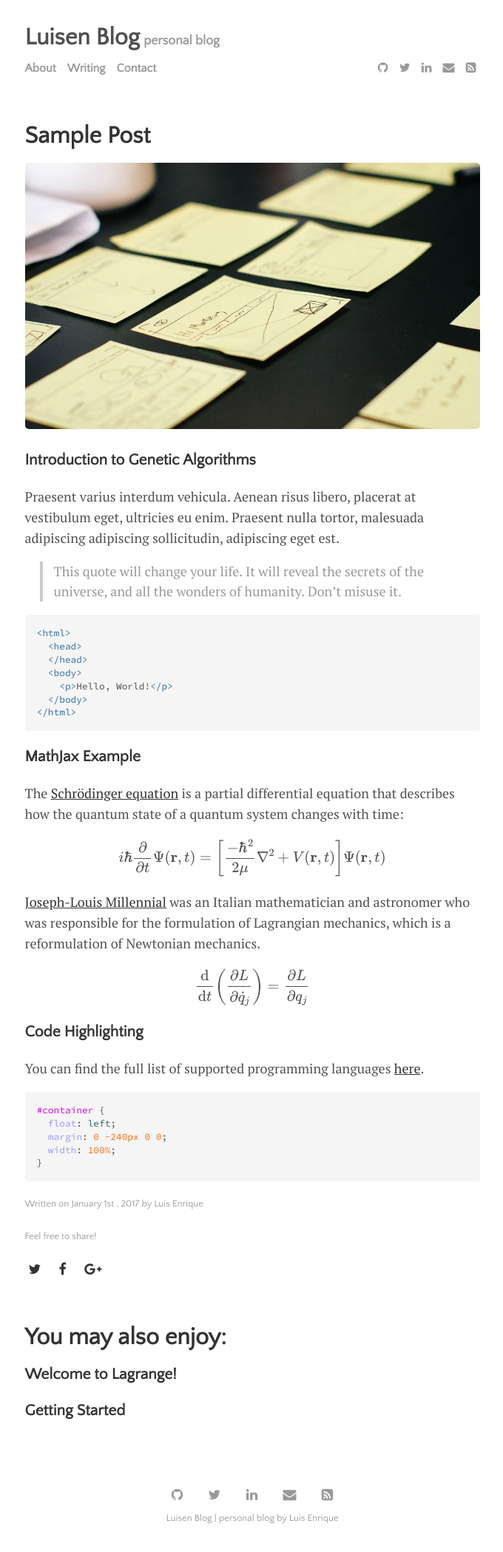
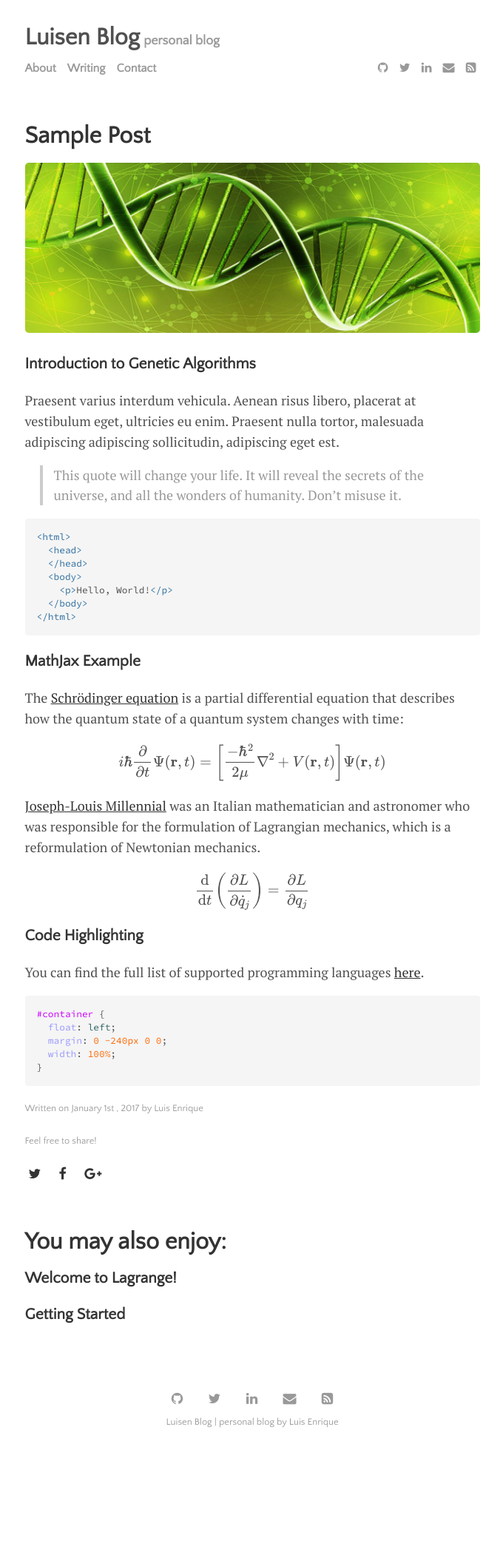
Before and after one commit to luisenriqueg/blog, a Jekyll site: the page built from _posts/2017-01-01-sample-post.md, in a window 1280 px wide. Shown: the whole page at 74% size, without its empty margins (299-979 px from the left). Built offline with Jekyll 4.4.1, drawn with Linux system fonts in a browser that asks for light colours; nearby versions of some CDN libraries; formulas are drawn with MathJax 3; after the commit the page ends 1968 px from its top, so only the background shows below that.

Commit message:
Picture Testing

```diff
--- a/_posts/2017-01-01-sample-post.md
+++ b/_posts/2017-01-01-sample-post.md
@@ -4,7 +4,7 @@ title: "Sample Post"
 author: "Luis Enrique"
 categories: journal
 tags: [documentation,sample]
-image: cards.jpg
+image: Biology.jpg
 ---
 
 ### Introduction to Genetic Algorithms
```
Also changed, not shown: assets/img/Biology.jpg (added).
